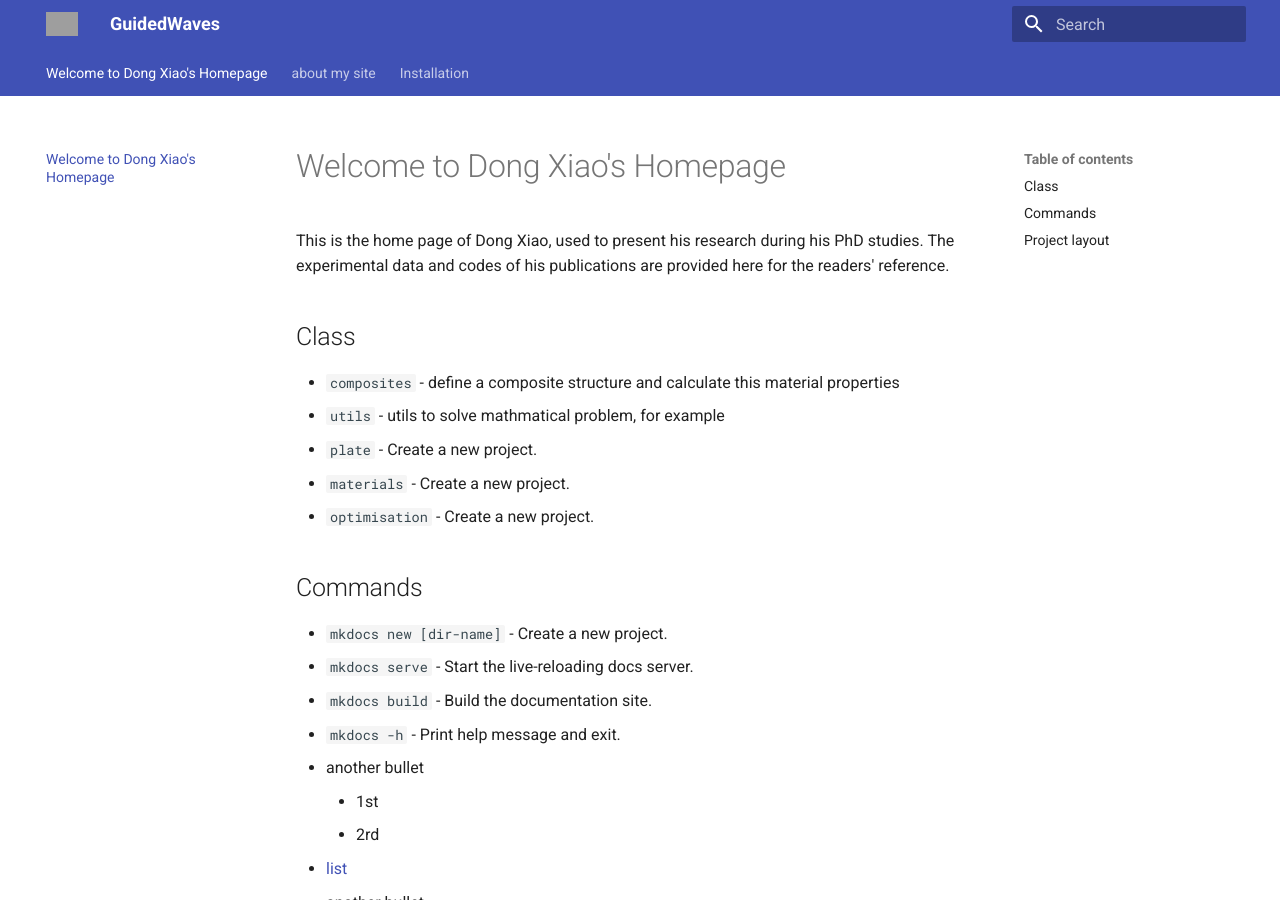
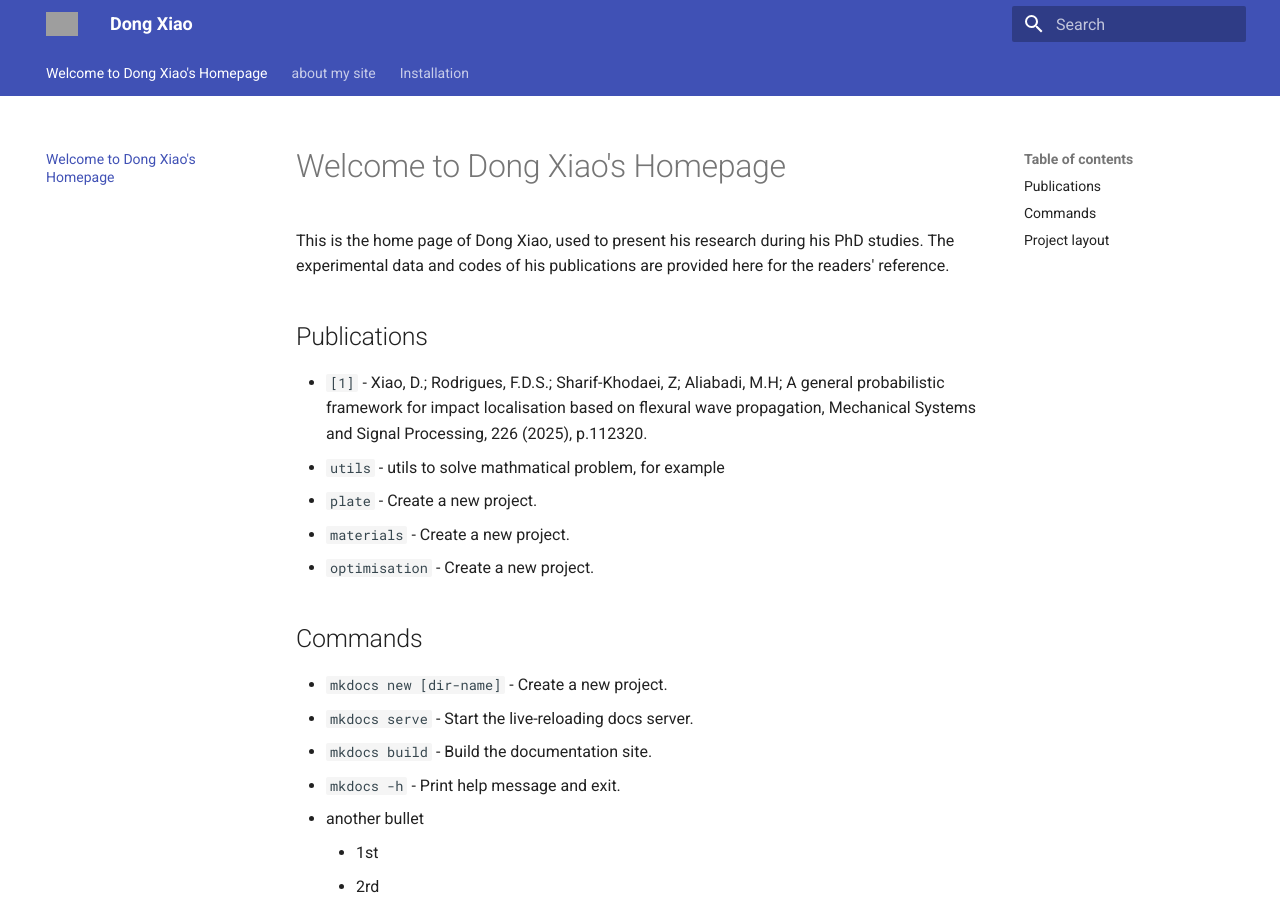
Before and after one commit to dongxiao96/My-homepage, an MkDocs documentation site: the page built from docs/index.md, in a window 1280 px wide and 900 px high. Built offline with MkDocs 1.6.1 and Material for MkDocs 9.7.7, drawn with Linux system fonts in a browser that asks for light colours; grey boxes are pictures that could not be loaded.

Commit message:
change website name

```diff
--- a/docs/index.md
+++ b/docs/index.md
@@ -3,9 +3,8 @@
 This is the home page of Dong Xiao, used to present his research during his PhD studies. The experimental data and codes of his publications are provided here for the readers' reference.
 
 
-## Class
-
-* `composites` - define a composite structure and calculate this material properties
+## Publications
+* `[1]` - Xiao, D.; Rodrigues, F.D.S.; Sharif-Khodaei, Z; Aliabadi, M.H; A general probabilistic framework for impact localisation based on flexural wave propagation, Mechanical Systems and Signal Processing, 226 (2025), p.112320.
 * `utils` - utils to solve mathmatical problem, for example
 * `plate` - Create a new project.
 * `materials` - Create a new project.
--- a/mkdocs.yml
+++ b/mkdocs.yml
@@ -1,4 +1,4 @@
-site_name: GuidedWaves
+site_name: Dong Xiao
 site_url: https://imperialcollegelondon.github.io/myproject
 theme:
   name: material
```
